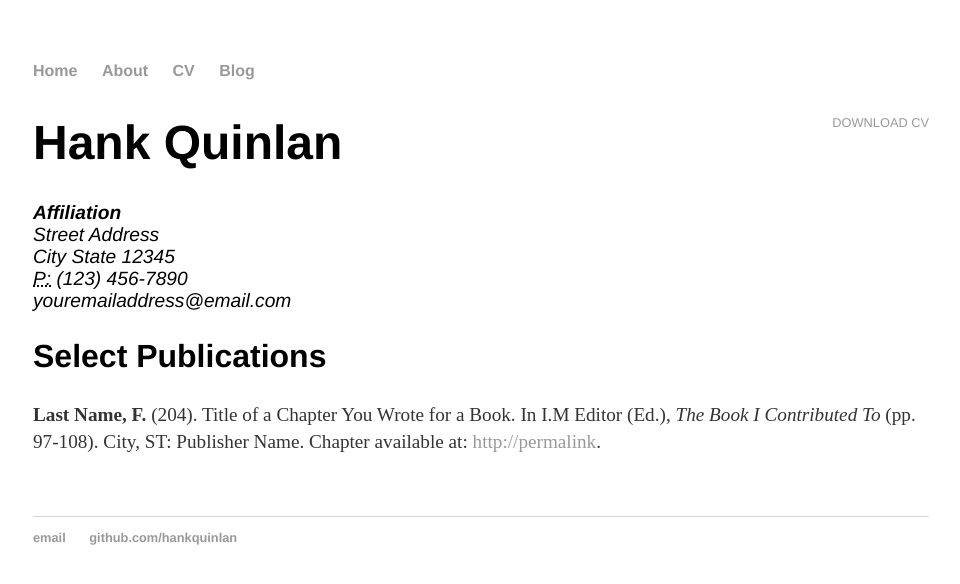
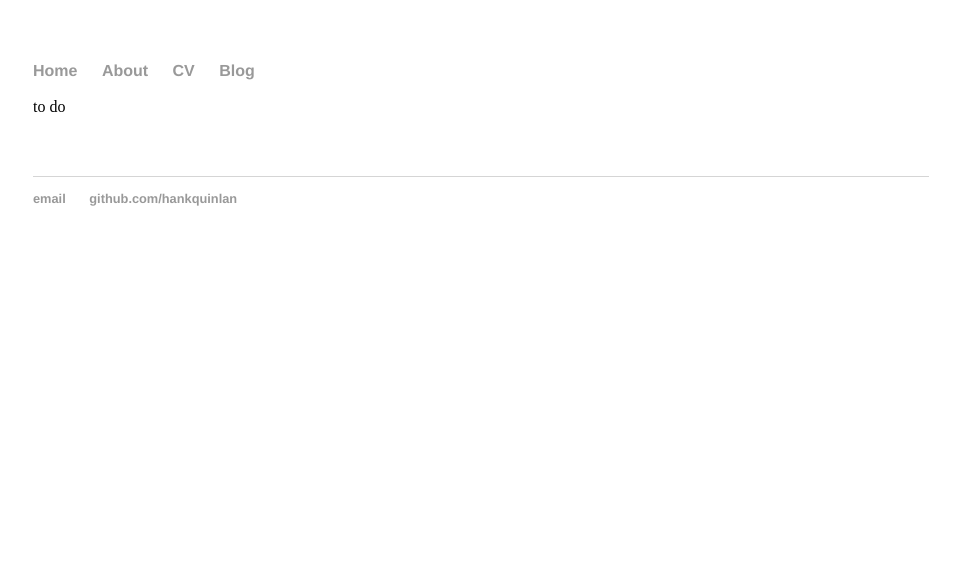
Before and after one commit to jschoormans/jschoormans.github.io, a Jekyll site: the page built from cv/index.html, in a window 1280 px wide. Shown: the top 584 px of the page, without its empty margins (159-1119 px from the left). Built offline with Jekyll 4.4.1, drawn with Linux system fonts in a browser that asks for light colours.

```diff
--- a/cv/index.html
+++ b/cv/index.html
@@ -4,19 +4,6 @@ title: CV of Your Name
 ---
 
 	<div class="cv">
-		<a href="#" class="download" title="Download CV as PDF">Download CV</a>
-					<h1>Hank Quinlan</h1>
-					<address>
-					<strong>Affiliation</strong><br>
-					Street Address<br>
-					City State 12345<br>
-					<abbr title="phone">P:</abbr> (123) 456-7890<br>
-					<span class="obfuscate">youremailaddress@email.com</span>
-					</address>
-
-					<h2>Select Publications</h2>
-
-					<p><strong>Last Name, F.</strong> (204). Title of a Chapter You Wrote for a Book. In I.M Editor (Ed.), <em>The Book I Contributed To</em> (pp. 97-108). City, ST: Publisher Name. Chapter available at: <a href="#">http://permalink</a>.
-
+to do
 
 	</div>
--- a/index.html
+++ b/index.html
@@ -4,6 +4,4 @@ title: Hank Quinlan, Horrible Cop
 ---
 
 		<div class="blurb">
-			<h1>Hi there, I'm Hank Quinlan!</h1>
-			<p>I'm best known as the horrible cop from <em>A Touch of Evil</em>. Don't trust me. <a href="/about">Read more about my life...</a></p>
-		</div>
+<h1> hoi to do </h1>		</div>
```
Also changed, not shown: _posts/2014-04-30-hank-quinlan-site-launched.md (+3 -4 lines), about/index.html (+1 -7 lines).
